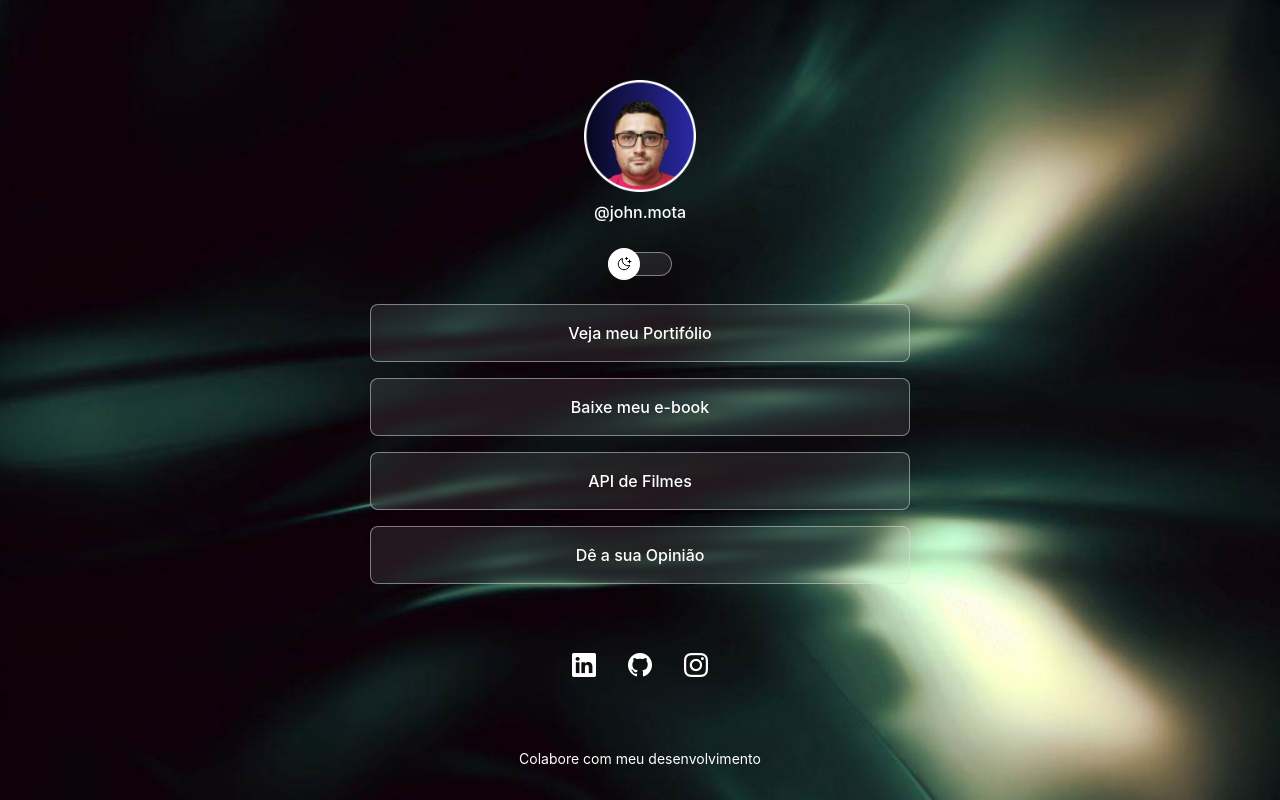
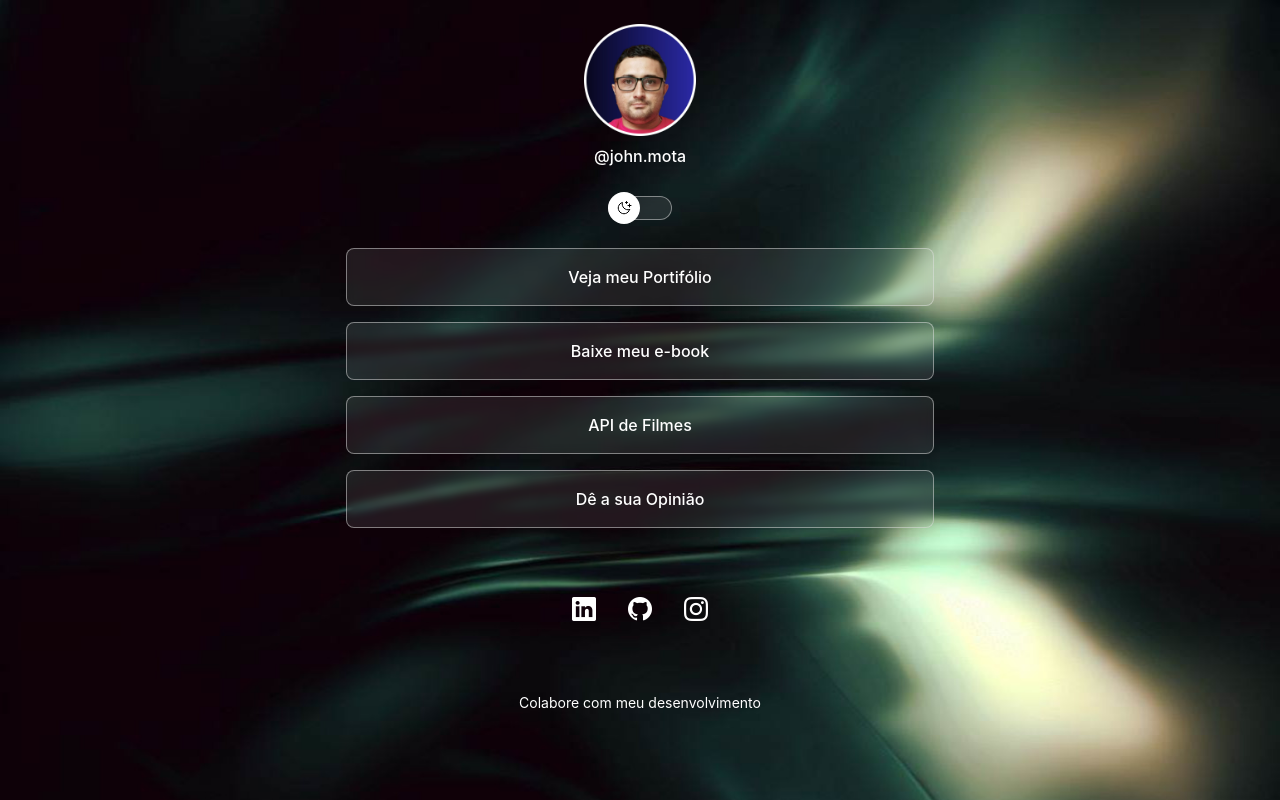
Before and after one commit to John-Mota/portifolioJohnMota, an Angular app: page / in a window 1280 px wide. Built offline with nearby package versions, Linux system fonts and the light colour scheme.

Commit message:
update padding

```diff
--- a/src/app/home-principal/home-principal.component.css
+++ b/src/app/home-principal/home-principal.component.css
@@ -39,7 +39,7 @@ body * {
   width: 100%;
   max-width: 588px;
   margin: 0 auto 0px;
-  padding: 56px 24px 0;
+  padding: 56px 24px -5px;
 }
 
 #profile {
```
